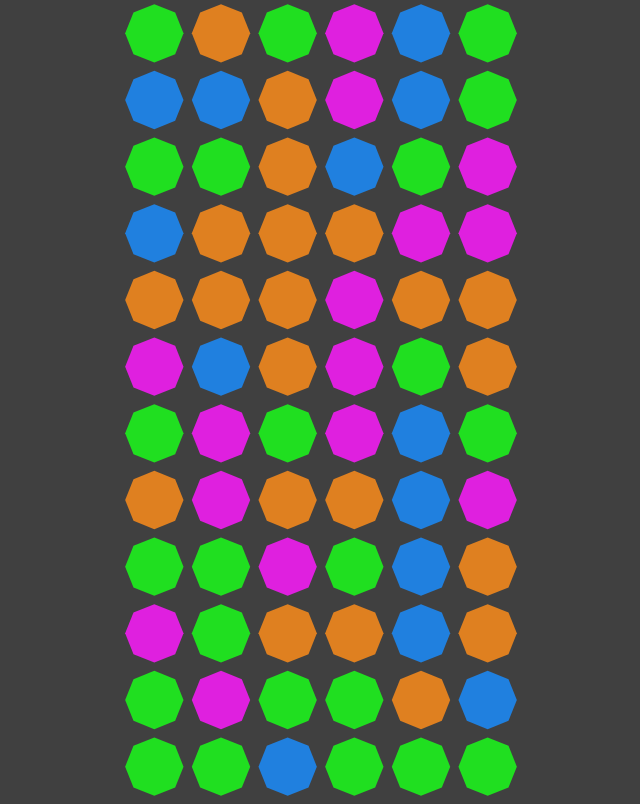
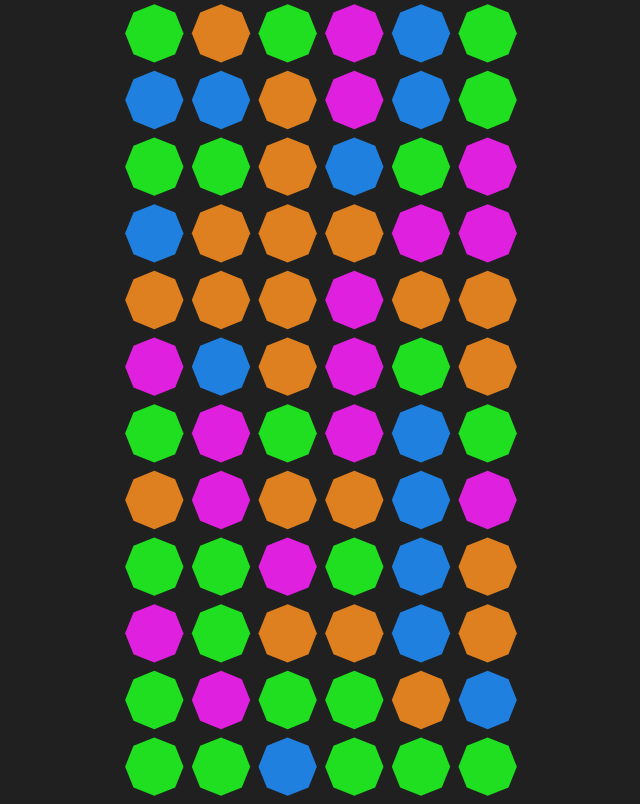
Before and after one commit to opensofias/pony_puy, a plain HTML site: page index.html in a window 1280 px wide. Shown: the whole page, without its empty margins (319-959 px from the left). Drawn offline with Linux system fonts and the light colour scheme.

Commit message:
darker background

```diff
--- a/style.css
+++ b/style.css
@@ -1,6 +1,6 @@
 body {
 	margin: 0;
-	background-color: #404040;
+	background-color: #202020;
 	color: #fff;
 	overflow: hidden;
 }
```
